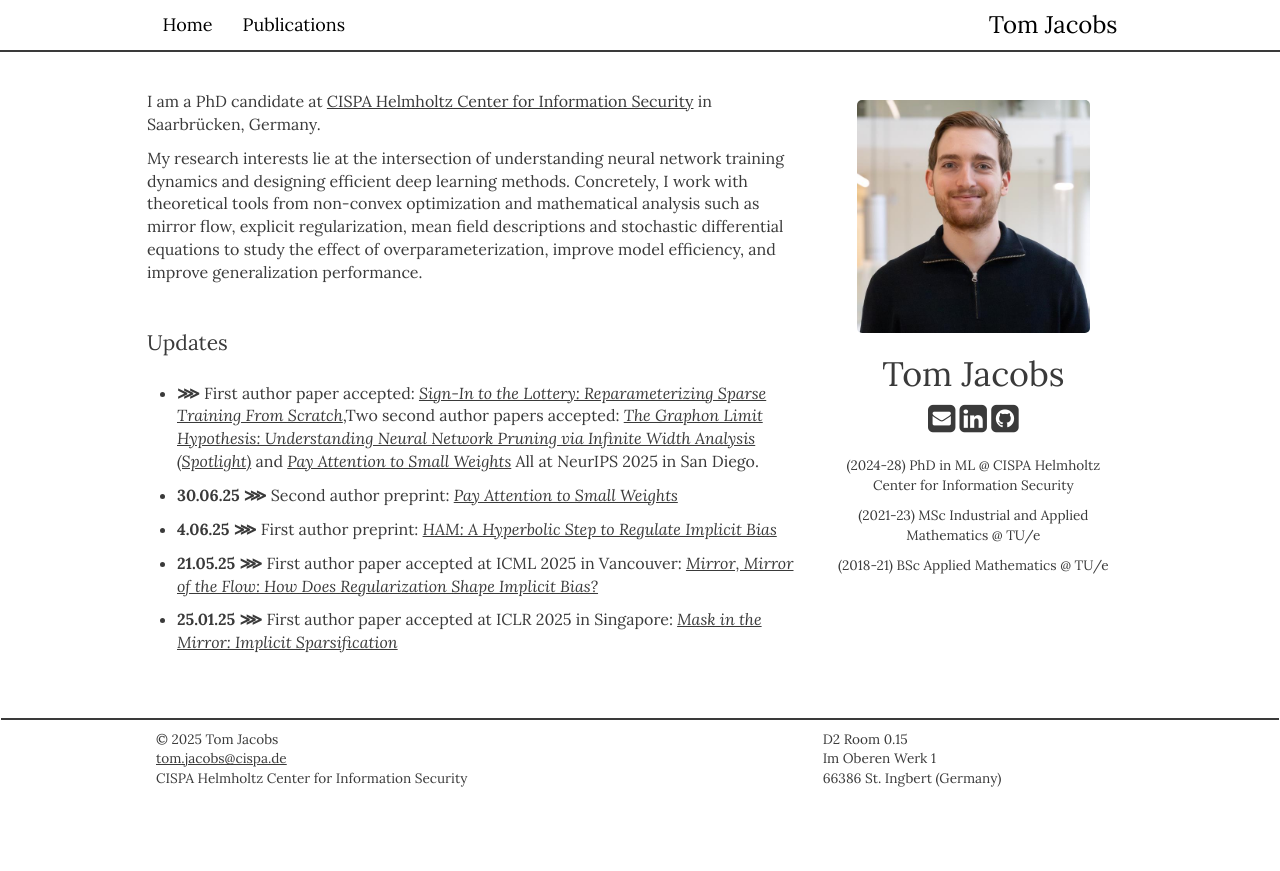
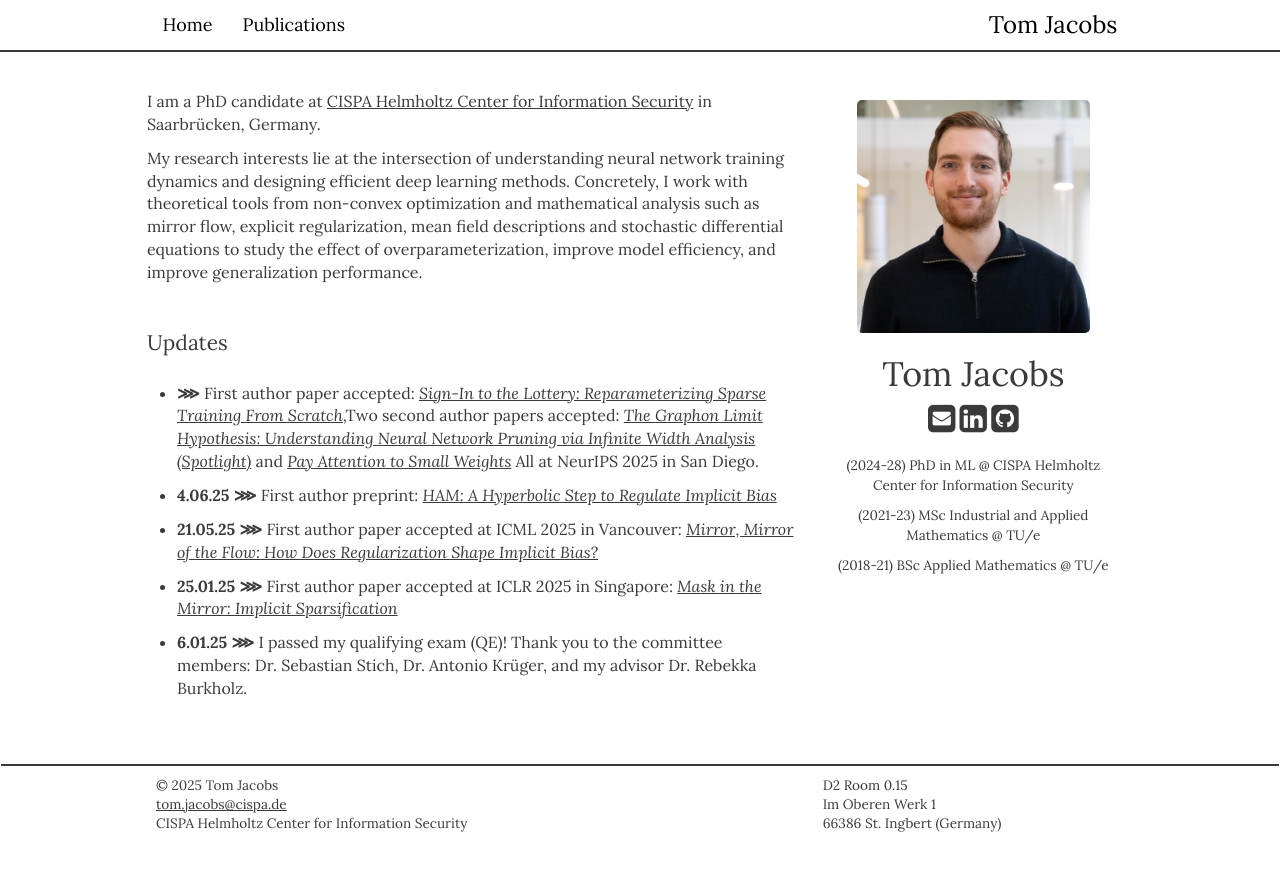
Before and after one commit to TomJacobs05/tomjacobs05.github.io, a Jekyll site: the page built from _pages/home.md, in a window 1280 px wide. Shown: the top 871 px of the page. Built offline with Jekyll 4.4.1, drawn with Linux system fonts in a browser that asks for light colours; nearby versions of some CDN libraries; a style sheet for code colours, icons or effects is not loaded.

Commit message:
Update news.yml

```diff
--- a/_data/news.yml
+++ b/_data/news.yml
@@ -1,8 +1,5 @@
 - data: 18.09.2025
   description: "First author paper accepted: *[Sign-In to the Lottery: Reparameterizing Sparse Training From Scratch](https://arxiv.org/abs/2504.12801)*,Two second author papers accepted: *[The Graphon Limit Hypothesis: Understanding Neural Network Pruning via Infinite Width Analysis (Spotlight)](https://neurips.cc/virtual/2025/poster/119150)* and *[Pay Attention to Small Weights](https://neurips.cc/virtual/2025/poster/117524)*  All at NeurIPS 2025 in San Diego."
-
-- date: 30.06.2025
-  description: "Second author preprint: *[Pay Attention to Small Weights](https://arxiv.org/abs/2506.21374)*"
 
 - date: 04.06.2025
   description: "First author preprint: *[HAM: A Hyperbolic Step to Regulate Implicit Bias](https://arxiv.org/abs/2506.02630)*"
```
